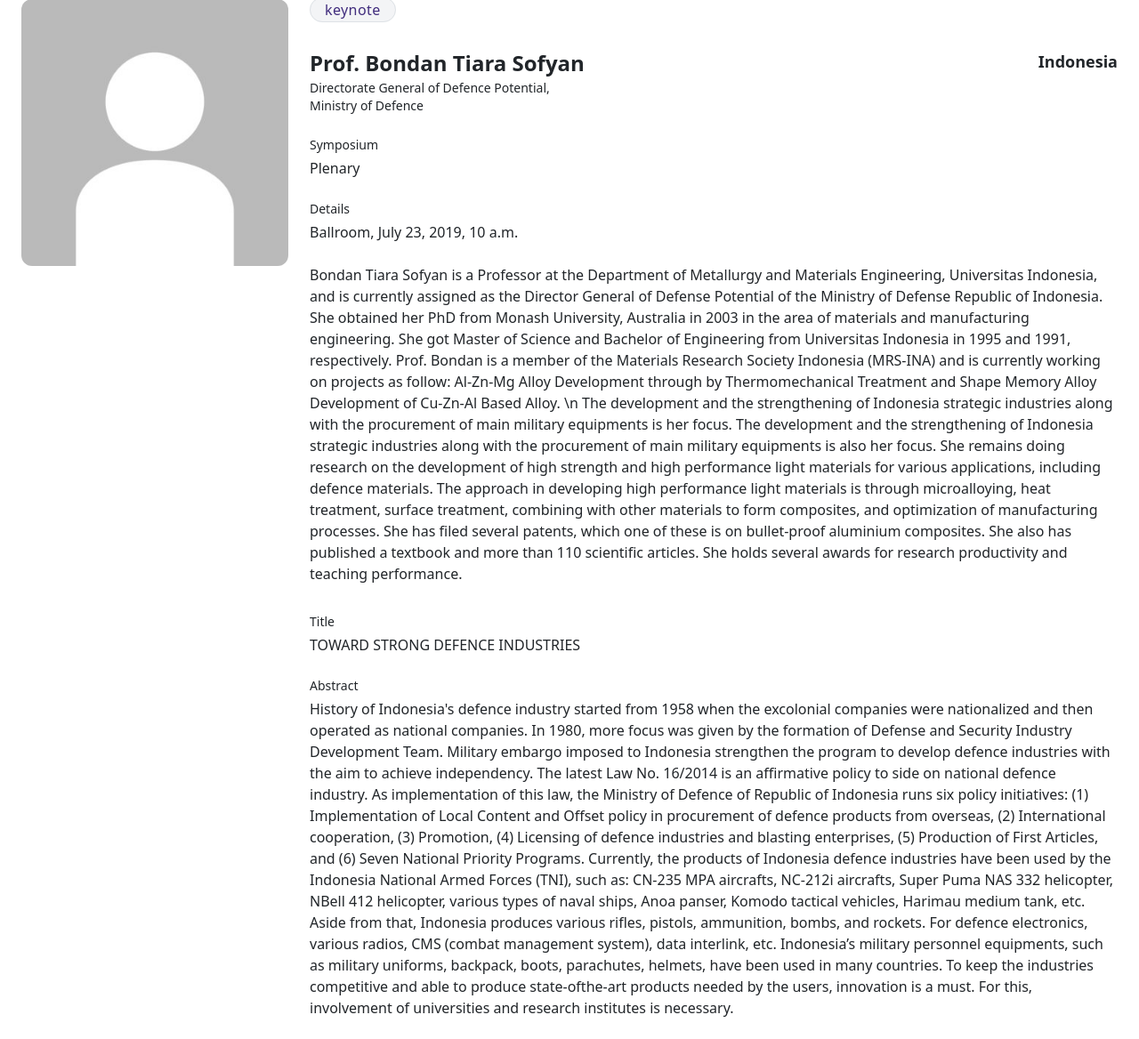
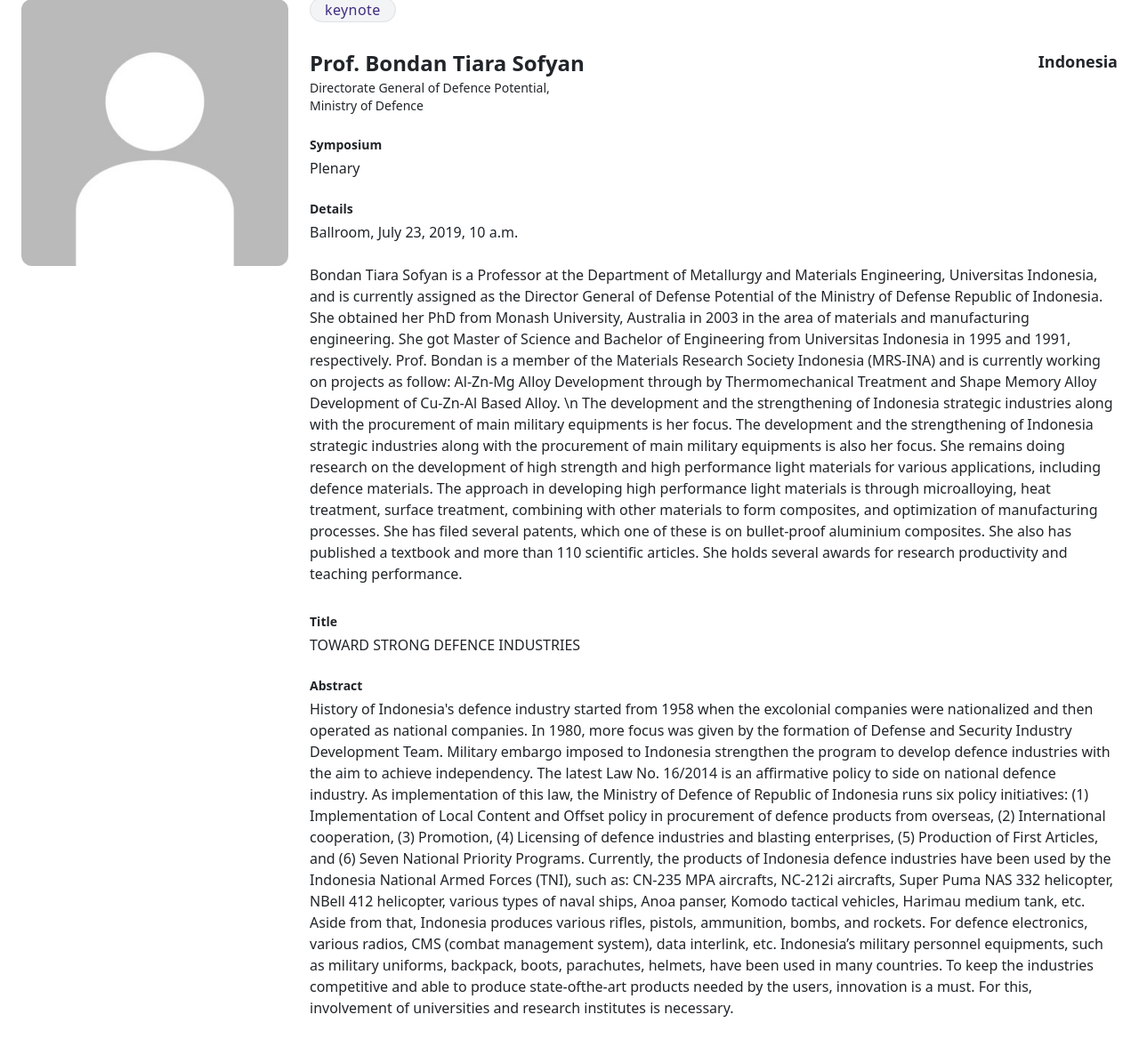
Before and after one commit to syafiqoarashy/pbd-midterm-project, a Django app: page /speakers/show_speakers_info/1/ in a window 1280 px wide. Shown: the part 187-1355 px from the top of the page at 89% size. Run offline with Django 4.2, Linux system fonts and the light colour scheme; data comes from the database, SQL or seed files in the repository; parts of the project's set-up code (start-up, migrations or seed data) failed here and were passed over; some libraries are stand-ins or nearby versions.

Commit message:
fixed templates

```diff
--- a/speakers/templates/show_speakers_info.html
+++ b/speakers/templates/show_speakers_info.html
@@ -171,7 +171,7 @@
           <details class="group relative mt-4">
             <summary class="block">
                 <fieldset>
-                    <legend class="mb-1 text-sm font-medium">Symposium</legend>
+                    <legend class="mb-1 text-sm font-bold">Symposium</legend>
                   </fieldset>
                   <div class="prose max-w-none pb-6">
                       <p>
@@ -181,7 +181,7 @@
 
 
                   <fieldset class="">
-                    <legend class="mb-1 text-sm font-medium">Details</legend>
+                    <legend class="mb-1 text-sm font-bold">Details</legend>
                     <div class="prose max-w-none pb-6">
                       <p>
                         {{ speakers.room}}, {{ speakers.time }}
@@ -214,7 +214,7 @@
 
           <form class="mt-8">
             <fieldset>
-              <legend class="mb-1 text-sm font-medium">Title</legend>
+              <legend class="mb-1 text-sm font-bold">Title</legend>
             </fieldset>
             <div class="prose max-w-none pb-6">
                 <p>
@@ -224,7 +224,7 @@
 
 
             <fieldset class="">
-              <legend class="mb-1 text-sm font-medium">Abstract</legend>
+              <legend class="mb-1 text-sm font-bold">Abstract</legend>
               <div class="prose max-w-none pb-6">
                 <p>
                   {{ speakers.speechAbstract }}
```
Also changed, not shown: speakers/templates/search_speakers.html (+4 -4 lines), speakers/templates/show_speakers.html (+9 -8 lines), 2 other files.
